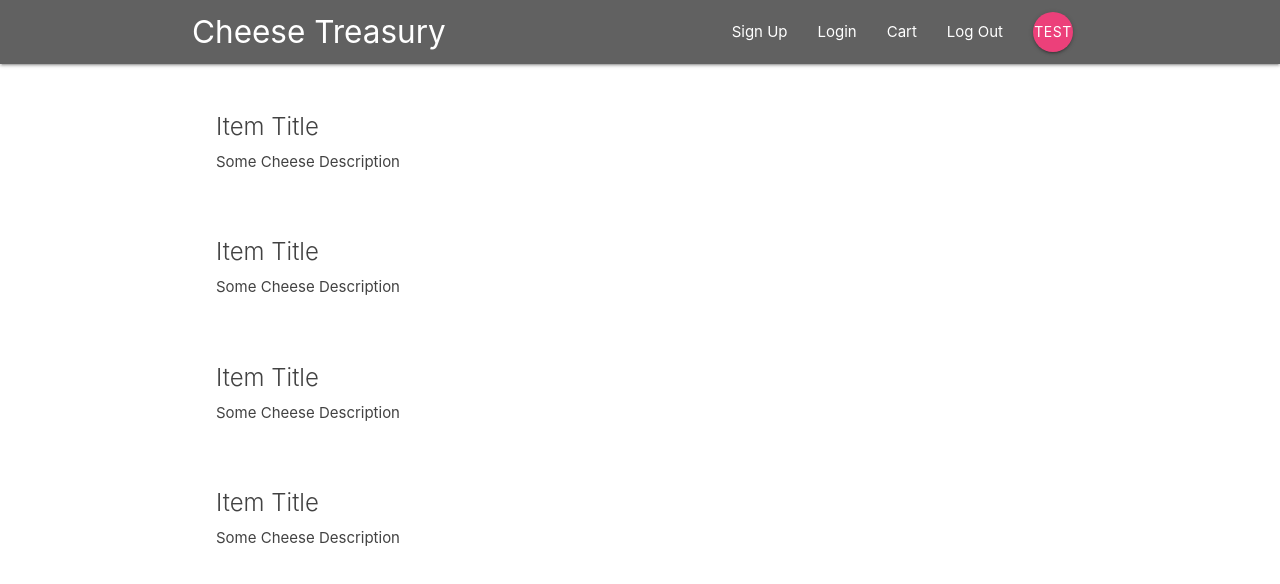
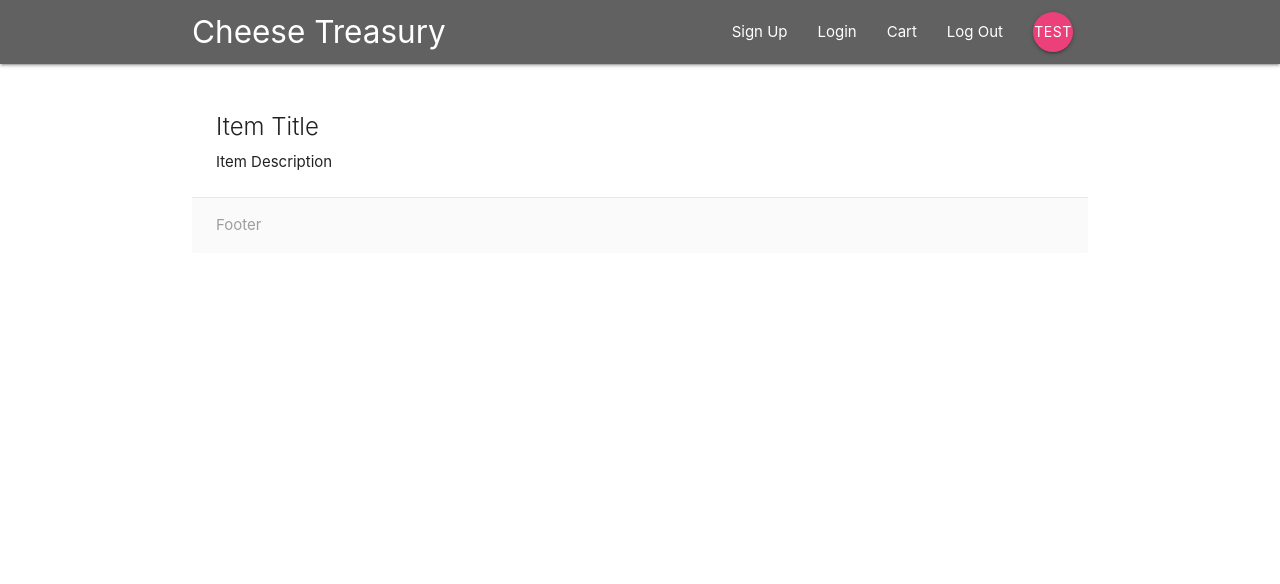
Before and after one commit to StanleyTYLau/cheese_treasury, a React (Create React App) app in the folder cheese_client/: page /item/1 in a window 1280 px wide. Shown: the top 584 px of the page. Built offline with nearby package versions, Linux system fonts and the light colour scheme.

Commit message:
setup item details route and component

```diff
--- a/cheese_client/src/App.js
+++ b/cheese_client/src/App.js
@@ -1,7 +1,8 @@
 import React, { Component } from 'react';
 import { BrowserRouter, Route, Switch } from 'react-router-dom';
 import Navbar from './components/layout/Navbar';
-import Dashboard from './components/dashboard/Dashboard'
+import Dashboard from './components/dashboard/Dashboard';
+import ItemDetails from './components/item/ItemDetails';
 
 class App extends Component {
   render() {
@@ -10,7 +11,8 @@ class App extends Component {
         <div className="App">
           <Navbar />
           <Switch>
-            <Route path='/' component={Dashboard} />
+            <Route exact path='/' component={Dashboard} />
+            <Route path='/item/:id' component={ItemDetails}/>
           </Switch>
         </div>
       </BrowserRouter>
--- a/cheese_client/src/components/item/ItemDetails.js
+++ b/cheese_client/src/components/item/ItemDetails.js
@@ -0,0 +1,19 @@
+import React from 'react';
+
+const ItemDetails = () => {
+  return (
+    <div className="container section item-details">
+      <div className="card z-depth-0">
+        <div className="card-content">
+          <span className="card-title">Item Title</span>
+          <p>Item Description</p>
+        </div>
+        <div className="card-action grey lighten-5 grey-text">
+          <div>Footer</div>
+        </div>
+      </div>
+    </div>
+  )
+}
+
+export default ItemDetails;
```
